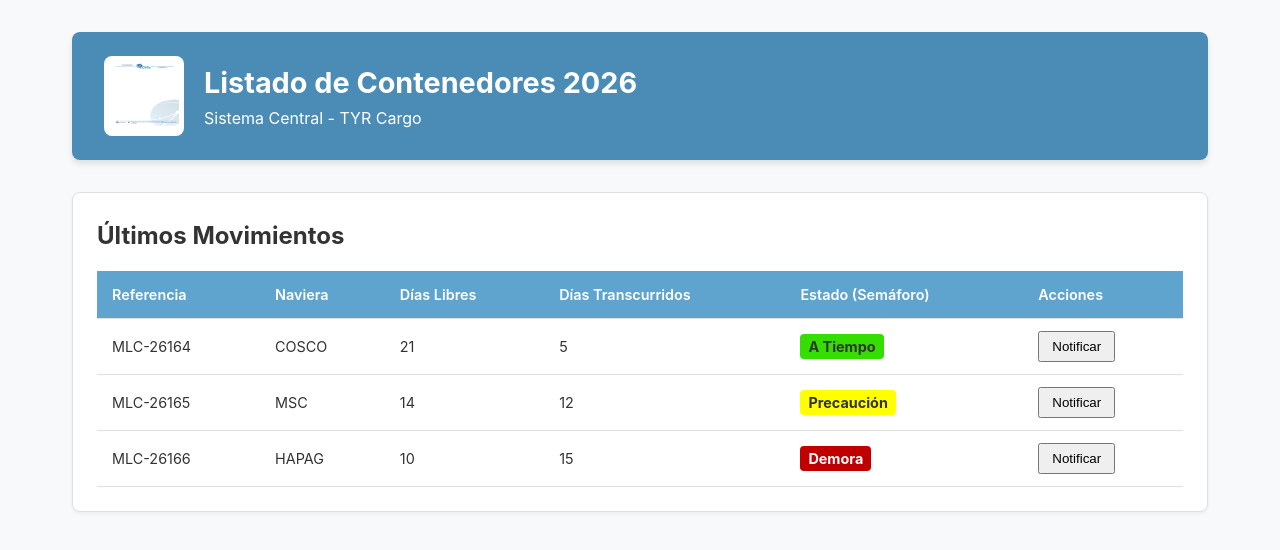
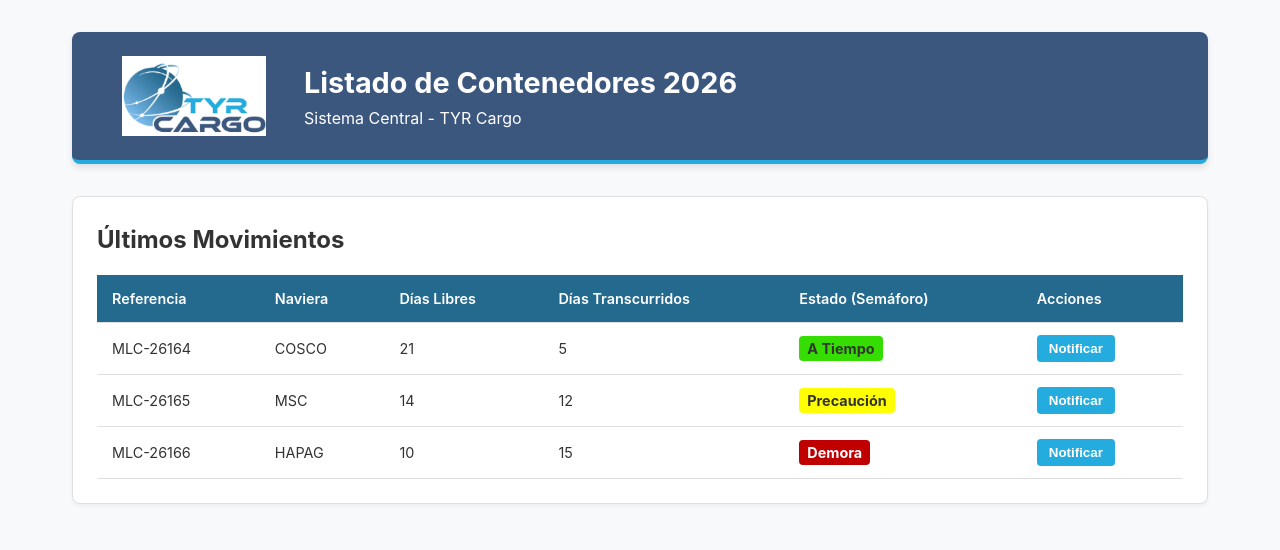
Before and after one commit to uribeaguilarcarlos-hash/tyr, a Next.js app: page / in a window 1280 px wide. Shown: the top 550 px of the page. Built offline with nearby package versions, Linux system fonts and the light colour scheme.

Commit message:
Update logo and institutional colors

```diff
--- a/src/app/globals.css
+++ b/src/app/globals.css
@@ -1,6 +1,9 @@
 :root {
-  --primary-color: #5fa4cf;
-  --primary-dark: #4a8cb5;
+  /* Colores Institucionales TYR Cargo */
+  --primary-dark: #3c577e;  /* Azul Marino (CARGO) */
+  --primary-color: #24698e; /* Azul Medio (Globo) */
+  --primary-light: #23acdd; /* Azul Cian (TYR) */
+
   --secondary-color: #f8f9fa;
   --text-color: #333333;
   --border-color: #e0e0e0;
@@ -28,12 +31,13 @@ body {
 }
 
 a {
-  color: var(--primary-color);
+  color: var(--primary-light);
   text-decoration: none;
 }
 
 a:hover {
   text-decoration: underline;
+  color: var(--primary-color);
 }
 
 .container {
@@ -52,6 +56,7 @@ a:hover {
   display: flex;
   align-items: center;
   gap: 20px;
+  border-bottom: 4px solid var(--primary-light);
 }
 
 .header h1 {
--- a/src/app/page.module.css
+++ b/src/app/page.module.css
@@ -33,3 +33,18 @@
   padding: 4px 8px;
   color: #333;
 }
+
+.actionButton {
+  background-color: var(--primary-light);
+  color: white;
+  border: none;
+  border-radius: 4px;
+  padding: 6px 12px;
+  cursor: pointer;
+  font-weight: 600;
+  transition: background-color 0.2s;
+}
+
+.actionButton:hover {
+  background-color: var(--primary-color);
+}
--- a/src/app/page.tsx
+++ b/src/app/page.tsx
@@ -5,7 +5,7 @@ export default function Home() {
   return (
     <div className="container">
       <header className="header">
-        <Image src="/logo.png" alt="TYR Cargo Logo" width={80} height={80} style={{ borderRadius: '8px', backgroundColor: 'white', padding: '5px' }} />
+        <Image src="/logo.png" alt="TYR Cargo Logo" width={180} height={80} style={{ objectFit: 'contain' }} />
         <div>
           <h1>Listado de Contenedores 2026</h1>
           <p>Sistema Central - TYR Cargo</p>
@@ -40,7 +40,7 @@ export default function Home() {
                   </span>
                 </td>
                 <td>
-                  <button style={{ padding: '6px 12px', cursor: 'pointer' }}>Notificar</button>
+                  <button className={styles.actionButton}>Notificar</button>
                 </td>
               </tr>
               <tr>
@@ -54,7 +54,7 @@ export default function Home() {
                   </span>
                 </td>
                 <td>
-                  <button style={{ padding: '6px 12px', cursor: 'pointer' }}>Notificar</button>
+                  <button className={styles.actionButton}>Notificar</button>
                 </td>
               </tr>
               <tr>
@@ -68,7 +68,7 @@ export default function Home() {
                   </span>
                 </td>
                 <td>
-                  <button style={{ padding: '6px 12px', cursor: 'pointer' }}>Notificar</button>
+                  <button className={styles.actionButton}>Notificar</button>
                 </td>
               </tr>
             </tbody>
```
Also changed, not shown: public/logo.png.
